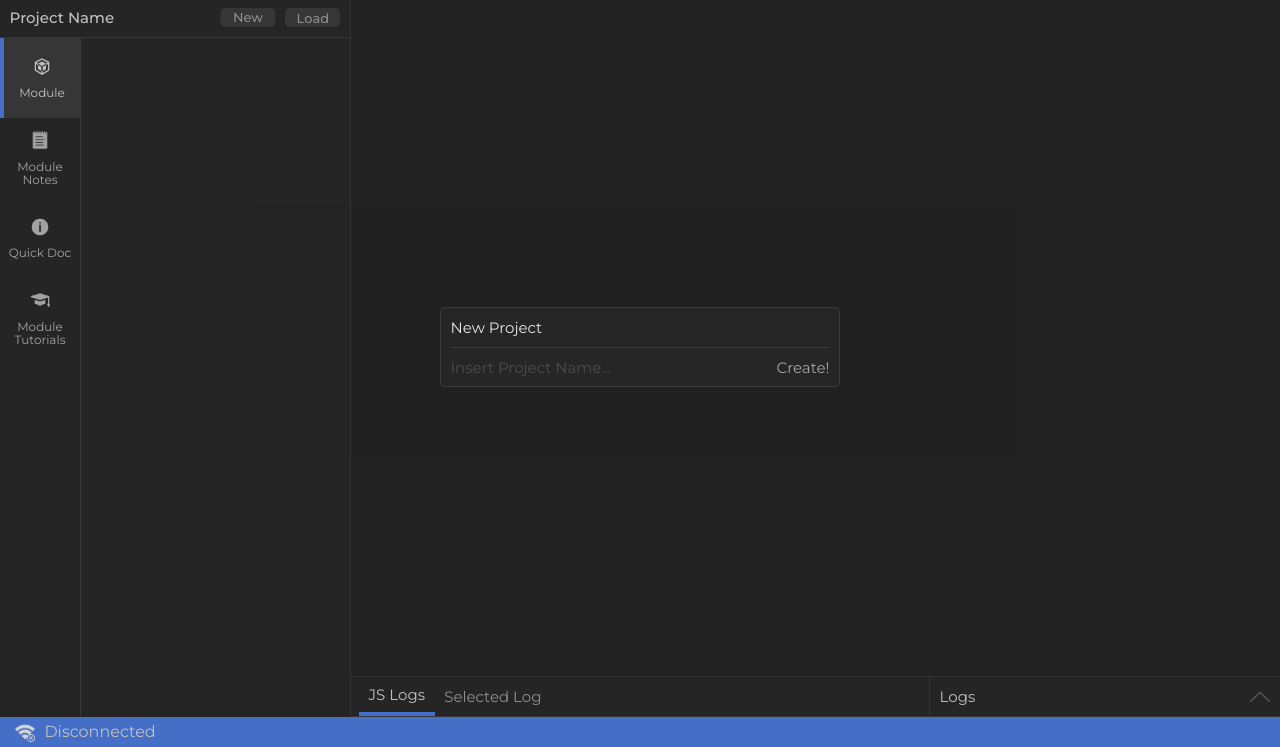
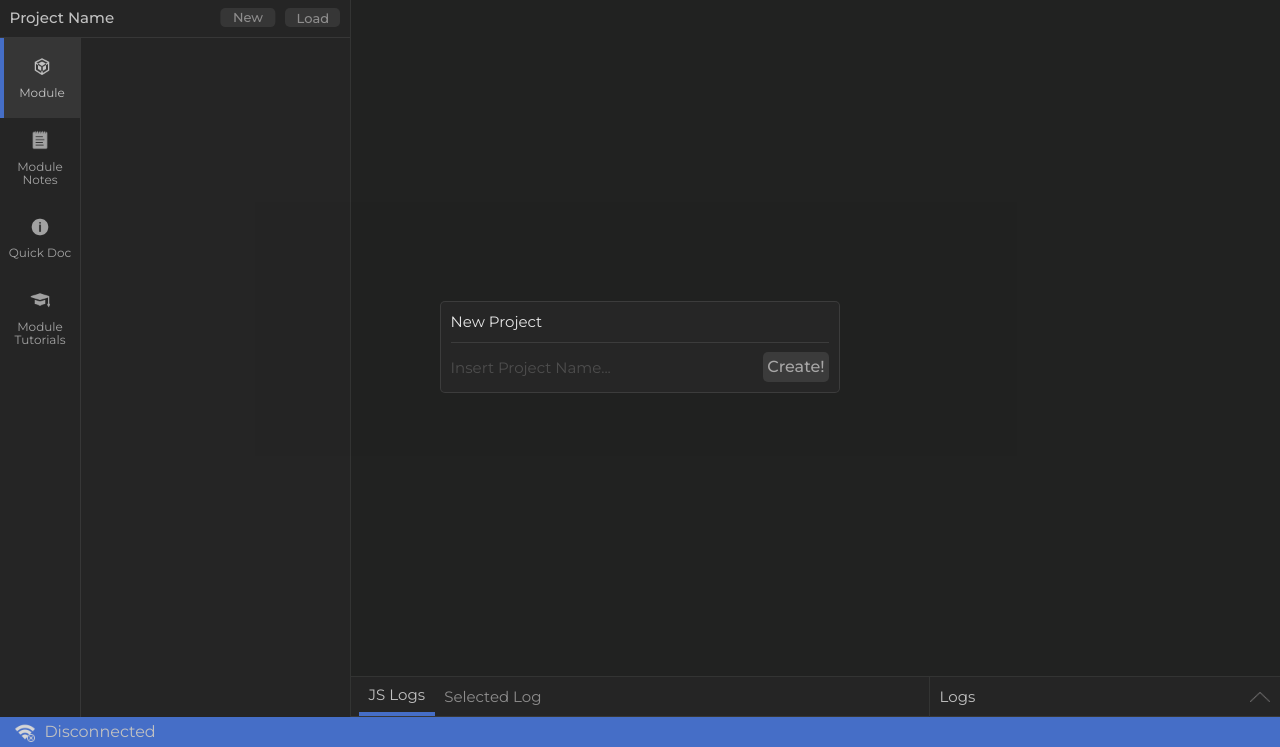
Before and after one commit to appketsu/MODULE-CREATOR, a website built with webpack: page index.html in a window 1280 px wide. Shown: the part 53-800 px from the top of the page. Built offline with nearby package versions, Linux system fonts and the light colour scheme; no server answers; files whose address does not match are found by name.

Commit message:
fixed small bugs

```diff
--- a/css/_base.scss
+++ b/css/_base.scss
@@ -293,3 +293,13 @@ div {
 .display-none {
     display: none;
 }
+
+.v-separator {
+    width: 1px;
+    background-color:  $primary-border-color;
+}
+
+.h-separator {
+    height: 1px;
+    background-color:  $primary-border-color;
+}
--- a/src/view/leftMenu/_leftMenu.scss
+++ b/src/view/leftMenu/_leftMenu.scss
@@ -408,3 +408,12 @@
 
 
 }
+
+
+.left-collection-view {
+    display: grid;
+    grid-template-columns: 1fr;
+    grid-template-rows: min-content auto;
+    grid-auto-flow: row;
+    overflow: auto;
+}
--- a/src/view/leftMenu/menuViewer/module/leftMenuViewerModuleCollectionView.ts
+++ b/src/view/leftMenu/menuViewer/module/leftMenuViewerModuleCollectionView.ts
@@ -1,19 +1,25 @@
 export const leftMenuViewerModuleCollectionView:string = `
 
-<div $id class="collection-view">
+<div $id  class="relative">
 
-    <div class="fill-absolute">
+    <div style="left: 15px" class="cv-section-viewer"> </div>
 
+    <div style="left: 30px" class="cv-section-viewer"> </div>
 
+    <div class="fill-absolute left-collection-view">
 
-        <div $idgrid class="collection-view">
+        <div class="fill-absolute">
 
-        <div style="left: 15px" class="cv-section-viewer"> </div>
+            <div $idgrid class="collection-view">
 
-        <div style="left: 30px" class="cv-section-viewer"> </div>
-
+            </div>
 
         </div>
+
+        <div class="bg-secondary" style="z-index:5"> </div>
+
+    </div>
+
 
 
 </div>
--- a/src/view/popUpViews/_popUpViews.scss
+++ b/src/view/popUpViews/_popUpViews.scss
@@ -99,10 +99,9 @@
 
 .new-project-view {
     width: 400px;
-    height: 80px;
     display: grid;
     grid-template-columns: 1fr;
-    grid-template-rows: 20px 40px;
+    grid-template-rows: 20px 1px 30px;
     grid-auto-flow: row;
     @include prepare-border();
     border: $border;
@@ -110,34 +109,37 @@
     background-color: $c-secondary;
     padding: $padding-elem;
     gap: $padding-elem;
-    padding-bottom: 0px;
 
     .elements-holder {
         @include prepare-border();
-        border-top: $border;
+        //border-top: $border;
         position: relative;
         display: grid;
         grid-template-rows: 1fr;
-        grid-template-columns: auto min-content;
+        grid-template-columns: auto  min-content;
         grid-auto-flow: column;
         gap: $padding-elem;
-
     }
 
+
+
     .create-button {
+        background-color: $c-secondary-dark;
+        padding-left: $padding-elem / 2;
+        padding-right: $padding-elem / 2;
+        border-radius: $radius;
         @include pointer();
-        font-size: map-get($map:$text-size  , $key: "subhead" );
-        font-weight: map-get($map:$text-weight  , $key: "regular" );
+        font-size: map-get($map:$text-size  , $key: "regular" );
+        font-weight: map-get($map:$text-weight  , $key: "medium" );
         color: $t-secondary;
         &:hover {
             color: $t-primary;
-
         }
     }
 
     input {
         background-color: transparent;
-        color: $t-primary;
+        color: $t-secondary;
         font-size: map-get($map:$text-size  , $key: "subhead" );
         font-weight: map-get($map:$text-weight  , $key: "regular" );
     }
--- a/src/view/popUpViews/newProjectView.ts
+++ b/src/view/popUpViews/newProjectView.ts
@@ -6,6 +6,8 @@ export const newProjectView = `
     <div $id class="new-project-view">
         <div $idstatemanager class="relative">
         </div>
+        <div class="h-separator"> </div>
+
         <div class="elements-holder">
             <input placeholder="Insert Project Name...">
             <div class="center-flex create-button">Create!</div>
--- a/webpack.config.js
+++ b/webpack.config.js
@@ -4,7 +4,7 @@ const path = require('path');
 
 module.exports = {
   entry: './src/index.ts',
-  mode: 'production',
+  mode: 'development',
    optimization: {
    usedExports: true,
  },
```
Also changed, not shown: css/styles.css, dist/runtime.app.js, 2 other files.
